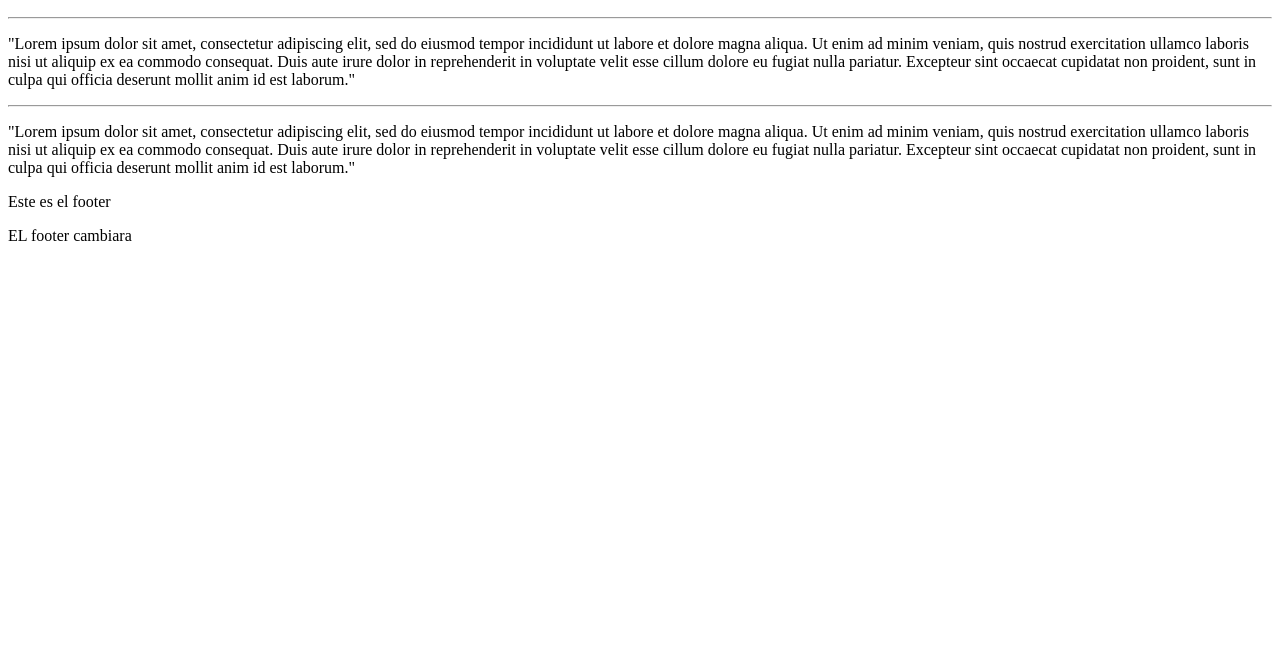
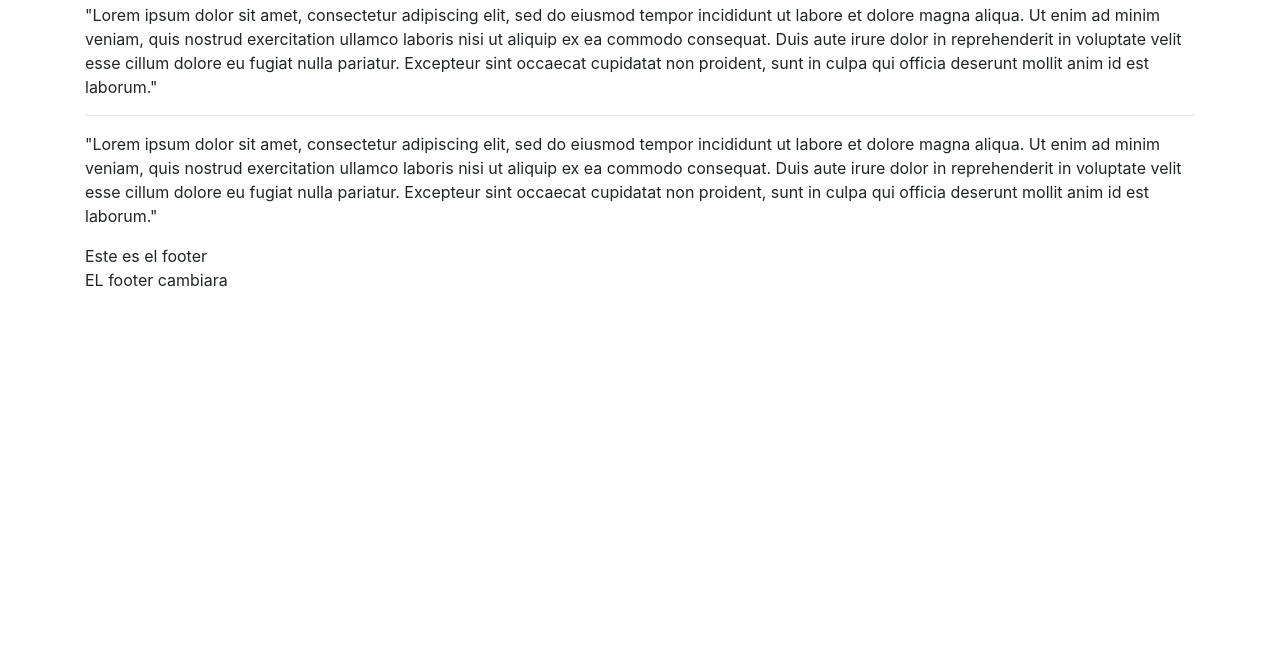
Before and after one commit to Sherlin09/Colabora, a plain HTML site: page index.html in a window 1280 px wide. Shown: the part 148-800 px from the top of the page. Drawn offline with nearby package versions, Linux system fonts and the light colour scheme.

Commit message:
se agrega bootstrap

```diff
--- a/index.html
+++ b/index.html
@@ -3,13 +3,17 @@
 <head>
     <meta charset="UTF-8">
     <meta name="viewport" content="width=device-width, initial-scale=1.0">
+    <link rel="stylesheet" href="https://stackpath.bootstrapcdn.com/bootstrap/4.5.0/css/bootstrap.min.css" integrity="sha384-9aIt2nRpC12Uk9gS9baDl411NQApFmC26EwAOH8WgZl5MYYxFfc+NcPb1dKGj7Sk" crossorigin="anonymous">
+    <script src="https://code.jquery.com/jquery-3.5.1.slim.min.js" integrity="sha384-DfXdz2htPH0lsSSs5nCTpuj/zy4C+OGpamoFVy38MVBnE+IbbVYUew+OrCXaRkfj" crossorigin="anonymous"></script>
+    <script src="https://cdn.jsdelivr.net/npm/popper.js@1.16.0/dist/umd/popper.min.js" integrity="sha384-Q6E9RHvbIyZFJoft+2mJbHaEWldlvI9IOYy5n3zV9zzTtmI3UksdQRVvoxMfooAo" crossorigin="anonymous"></script>
+    <script src="https://stackpath.bootstrapcdn.com/bootstrap/4.5.0/js/bootstrap.min.js" integrity="sha384-OgVRvuATP1z7JjHLkuOU7Xw704+h835Lr+6QL9UvYjZE3Ipu6Tp75j7Bh/kR0JKI" crossorigin="anonymous"></script>
     <title>Mi proyecto colaborativo</title>
 </head>
 <body>
     <header>
         <h1>Se incluira un menu</h1>
     </header>
-    <main>
+    <main class="container">
         En el contenido se tendrá un slider y una galeria
         <h2>Contenido principal</h2>
         <hr>
@@ -33,7 +37,8 @@
             id est laborum."
         </p>
     </main>
-    <footer>Este es el footer</footer>
+    <footer class="container">Este es el footer
     <p>EL footer cambiara</p>
+    </footer>
 </body>
 </html>
```
